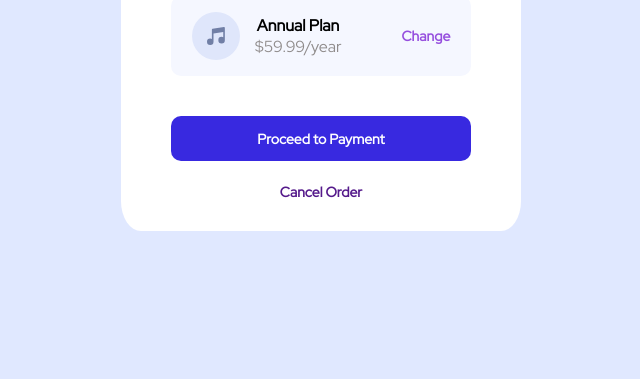
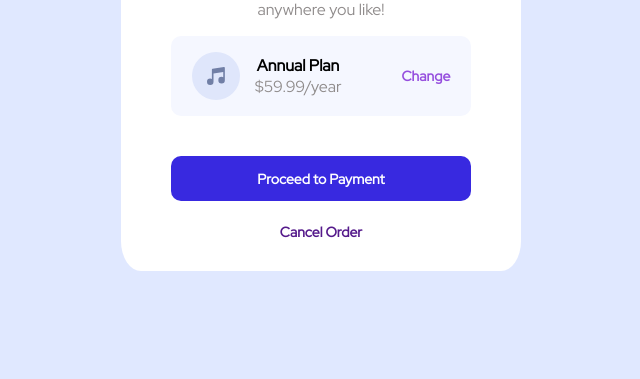
Before and after one commit to JuanCarrill0/FCM-Order-Summary, a plain HTML site: page index.html in a window 1280 px wide. Shown: the part 437-816 px from the top of the page, without its empty margins (319-959 px from the left). Drawn offline with Linux system fonts and the light colour scheme.

Commit message:
Update styles.css

```diff
--- a/styles.css
+++ b/styles.css
@@ -3,11 +3,13 @@ body{
     background-color: hsl(225, 100%, 94%) ;
     font-family: 'Red Hat Display', sans-serif;
     overflow: hidden;
+    display:flex;
+    justify-content: center;
+    align-items: center;
+    min-height:100vh;
 }
 
 .card{
-    position: relative;
-    top: 60px;
     text-align: center;
     width: 400px;
     height: 600px;
```
